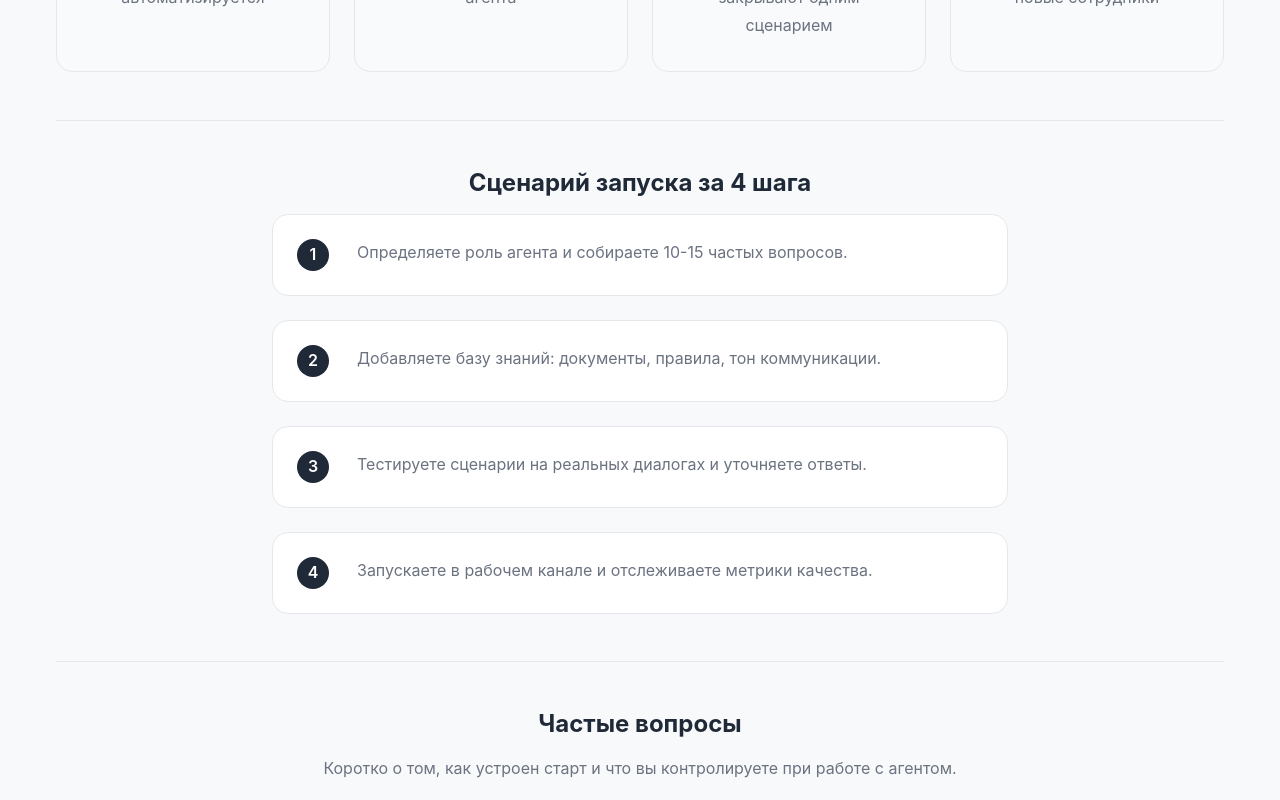
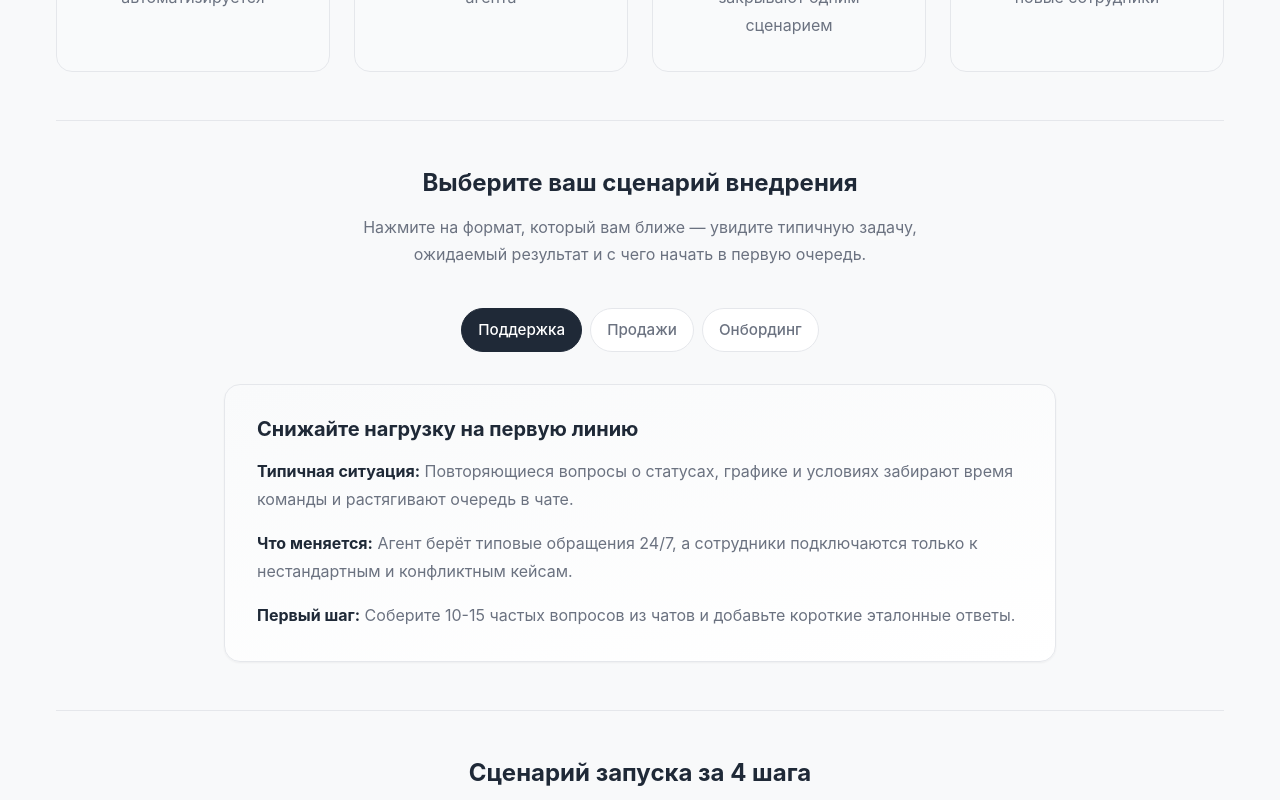
Before and after one commit to glinochka/RSD, a React (Vite) app in the folder frontend/: page / in a window 1280 px wide. Shown: the part 1860-2660 px from the top of the page. Built offline with nearby package versions, Linux system fonts and the light colour scheme; no server answers.

Commit message:
дизайн

```diff
--- a/frontend/src/pages/Main.jsx
+++ b/frontend/src/pages/Main.jsx
@@ -83,6 +83,39 @@ const IMPACT_METRICS = [
   },
 ];
 
+const BUSINESS_SCENARIOS = [
+  {
+    id: 'support',
+    label: 'Поддержка',
+    title: 'Снижайте нагрузку на первую линию',
+    challenge:
+      'Повторяющиеся вопросы о статусах, графике и условиях забирают время команды и растягивают очередь в чате.',
+    outcome:
+      'Агент берёт типовые обращения 24/7, а сотрудники подключаются только к нестандартным и конфликтным кейсам.',
+    firstStep: 'Соберите 10-15 частых вопросов из чатов и добавьте короткие эталонные ответы.',
+  },
+  {
+    id: 'sales',
+    label: 'Продажи',
+    title: 'Квалифицируйте входящие заявки быстрее',
+    challenge:
+      'Менеджеры тратят много времени на первичный контакт и одинаковые уточнения, из-за чего теряются теплые лиды.',
+    outcome:
+      'Агент уточняет ключевые параметры запроса и передает менеджеру уже подготовленный диалог с контекстом.',
+    firstStep: 'Опишите критерии квалификации лида и 3-5 веток первого диалога.',
+  },
+  {
+    id: 'onboarding',
+    label: 'Онбординг',
+    title: 'Ускоряйте обучение новых сотрудников',
+    challenge:
+      'Новички долго ищут ответы в регламентах и отвлекают наставников от работы с клиентами.',
+    outcome:
+      'Агент помогает быстро находить правила и подсказывает шаги по процессу прямо в рабочем чате.',
+    firstStep: 'Загрузите регламенты, FAQ и выделите разделы, которые чаще всего вызывают ошибки.',
+  },
+];
+
 const LAUNCH_STEPS = [
   'Определяете роль агента и собираете 10-15 частых вопросов.',
   'Добавляете базу знаний: документы, правила, тон коммуникации.',
@@ -115,6 +148,12 @@ const FAQ_ITEMS = [
     answer:
       'Часто достаточно от нескольких часов до пары дней: зависит от объёма базы знаний и того, насколько детально вы хотите прогнать тестовые диалоги перед включением для клиентов.',
   },
+  {
+    id: 'faq-5',
+    question: 'Как контролировать качество ответов после запуска?',
+    answer:
+      'Используйте тестовые диалоги и регулярно просматривайте реальные переписки: отмечайте неточные ответы, обновляйте базу знаний и корректируйте промпт. Лучше делать короткие итерации каждую неделю, чем редкие большие изменения.',
+  },
 ];
 
 const getInitials = (name) => {
@@ -133,6 +172,7 @@ const Main = () => {
   const navigate = useNavigate();
   const { isAuthenticated } = useAuth();
   const [activeTestimonialIndex, setActiveTestimonialIndex] = useState(0);
+  const [activeScenarioId, setActiveScenarioId] = useState(BUSINESS_SCENARIOS[0].id);
   const [openFaqId, setOpenFaqId] = useState(null);
   const mainContentRef = useRef(null);
 
@@ -190,6 +230,7 @@ const Main = () => {
     setActiveTestimonialIndex((prev) => (prev - 1 + TESTIMONIALS.length) % TESTIMONIALS.length);
 
   const activeTestimonial = TESTIMONIALS[activeTestimonialIndex];
+  const activeScenario = BUSINESS_SCENARIOS.find((scenario) => scenario.id === activeScenarioId) ?? BUSINESS_SCENARIOS[0];
 
   return (
     <MainLayout>
@@ -228,15 +269,23 @@ const Main = () => {
             Не обещаем «магии» — даём понятный инструмент: вы настраиваете роль, знания и канал общения.
           </p>
           <div className="value-highlights-grid">
-            {VALUE_HIGHLIGHTS.map((block, index) => (
+            {VALUE_HIGHLIGHTS.map((block, index) => {
+              const revealDirection =
+                index === 0
+                  ? 'reveal-from-left'
+                  : index === 1
+                    ? 'reveal-from-right value-highlight-card--desktop-bottom'
+                    : 'reveal-from-left value-highlight-card--desktop-right';
+              return (
                 <article
                   key={block.id}
-                className={`value-highlight-card reveal-on-scroll ${index % 2 === 0 ? 'reveal-from-left' : 'reveal-from-right'}`}
+                  className={`value-highlight-card reveal-on-scroll ${revealDirection}`}
                 >
                   <h3>{block.title}</h3>
                   <p>{block.text}</p>
                 </article>
-            ))}
+              );
+            })}
           </div>
         </section>
 
@@ -306,6 +355,52 @@ const Main = () => {
               </article>
             ))}
           </div>
+        </section>
+
+        <section className="scenarios-section reveal-on-scroll reveal-from-bottom" aria-labelledby="scenarios-heading">
+          <h2 id="scenarios-heading" className="section-title reveal-on-scroll reveal-from-bottom">
+            Выберите ваш сценарий внедрения
+          </h2>
+          <p className="section-lead section-lead-tight reveal-on-scroll reveal-from-bottom reveal-delay-1">
+            Нажмите на формат, который вам ближе — увидите типичную задачу, ожидаемый результат и с чего начать в первую
+            очередь.
+          </p>
+          <div className="scenario-tabs reveal-on-scroll reveal-from-bottom reveal-delay-1" role="tablist" aria-label="Сценарии внедрения">
+            {BUSINESS_SCENARIOS.map((scenario) => {
+              const isActive = scenario.id === activeScenario.id;
+              return (
+                <button
+                  key={scenario.id}
+                  type="button"
+                  className={`scenario-tab ${isActive ? 'is-active' : ''}`}
+                  onClick={() => setActiveScenarioId(scenario.id)}
+                  role="tab"
+                  aria-selected={isActive}
+                  aria-controls={`scenario-panel-${scenario.id}`}
+                  id={`scenario-tab-${scenario.id}`}
+                >
+                  {scenario.label}
+                </button>
+              );
+            })}
+          </div>
+          <article
+            className="scenario-card reveal-on-scroll reveal-from-bottom"
+            role="tabpanel"
+            id={`scenario-panel-${activeScenario.id}`}
+            aria-labelledby={`scenario-tab-${activeScenario.id}`}
+          >
+            <h3>{activeScenario.title}</h3>
+            <p>
+              <strong>Типичная ситуация:</strong> {activeScenario.challenge}
+            </p>
+            <p>
+              <strong>Что меняется:</strong> {activeScenario.outcome}
+            </p>
+            <p>
+              <strong>Первый шаг:</strong> {activeScenario.firstStep}
+            </p>
+          </article>
         </section>
 
         <section className="launch-roadmap reveal-on-scroll reveal-from-bottom" aria-labelledby="launch-roadmap-heading">
--- a/frontend/src/styles/main.css
+++ b/frontend/src/styles/main.css
@@ -187,6 +187,19 @@
   font-size: var(--font-size-base);
   color: var(--color-text-light);
   line-height: 1.75;
+}
+
+/* Десктоп: 1 — слева, 2 — снизу, 3 — справа. Только пока блок скрыт — иначе перебивает .is-visible */
+@media (min-width: 769px) {
+  .main-content.reveal-ready
+    .value-highlight-card.reveal-on-scroll.value-highlight-card--desktop-bottom:not(.is-visible) {
+    transform: translate3d(0, 30px, 0);
+  }
+
+  .main-content.reveal-ready
+    .value-highlight-card.reveal-on-scroll.value-highlight-card--desktop-right:not(.is-visible) {
+    transform: translate3d(34px, 0, 0);
+  }
 }
 
 /* Testimonials */
@@ -382,6 +395,77 @@
   font-size: var(--font-size-base);
   color: var(--color-text-light);
   line-height: 1.75;
+}
+
+/* Scenario chooser */
+.scenarios-section {
+  padding: var(--spacing-3xl) 0;
+  border-top: 1px solid var(--color-border);
+}
+
+.scenario-tabs {
+  display: flex;
+  justify-content: center;
+  flex-wrap: wrap;
+  gap: var(--spacing-sm);
+  margin-bottom: var(--spacing-xl);
+}
+
+.scenario-tab {
+  appearance: none;
+  border: 1px solid var(--color-border);
+  background: var(--color-bg);
+  color: var(--color-text-light);
+  font: inherit;
+  font-size: 0.95rem;
+  font-weight: var(--font-weight-medium);
+  border-radius: 999px;
+  padding: 0.55rem 1rem;
+  cursor: pointer;
+  transition: border-color var(--transition-base), background-color var(--transition-base), color var(--transition-base),
+    transform var(--transition-base);
+}
+
+.scenario-tab:hover {
+  border-color: rgba(102, 126, 234, 0.35);
+  color: var(--color-text);
+  transform: translateY(-1px);
+}
+
+.scenario-tab.is-active {
+  background: var(--color-text);
+  color: var(--color-bg);
+  border-color: var(--color-text);
+}
+
+.scenario-card {
+  max-width: 52rem;
+  margin: 0 auto;
+  padding: var(--spacing-xl);
+  border: 1px solid var(--color-border);
+  border-radius: var(--radius-lg);
+  background: linear-gradient(170deg, var(--color-bg-light) 0%, var(--color-bg) 100%);
+  box-shadow: var(--shadow-sm);
+}
+
+.scenario-card h3 {
+  margin: 0 0 var(--spacing-base);
+  font-size: var(--font-size-xl);
+  color: var(--color-text);
+}
+
+.scenario-card p {
+  margin: 0 0 var(--spacing-base);
+  color: var(--color-text-light);
+  line-height: 1.75;
+}
+
+.scenario-card p:last-child {
+  margin-bottom: 0;
+}
+
+.scenario-card strong {
+  color: var(--color-text);
 }
 
 /* Launch roadmap */
@@ -594,6 +678,10 @@
     font-size: var(--font-size-base);
   }
 
+  .scenario-card {
+    padding: var(--spacing-lg);
+  }
+
   .cta-band {
     padding: var(--spacing-2xl) var(--spacing-lg);
   }
@@ -628,6 +716,15 @@
 
   .testimonial-controls {
     flex-wrap: wrap;
+  }
+
+  .scenario-tabs {
+    justify-content: flex-start;
+  }
+
+  .scenario-tab {
+    font-size: 0.9rem;
+    padding: 0.5rem 0.8rem;
   }
 
   .roadmap-list li {
@@ -671,7 +768,8 @@
 
   .testimonial-dot,
   .testimonial-nav-btn,
-  .testimonial-card {
+  .testimonial-card,
+  .scenario-tab {
     transition: none;
   }
 }
```
Also changed, not shown: frontend/src/styles/priceList.css (+53 -6 lines). Lines whose indentation alone changed are shown as unchanged.
